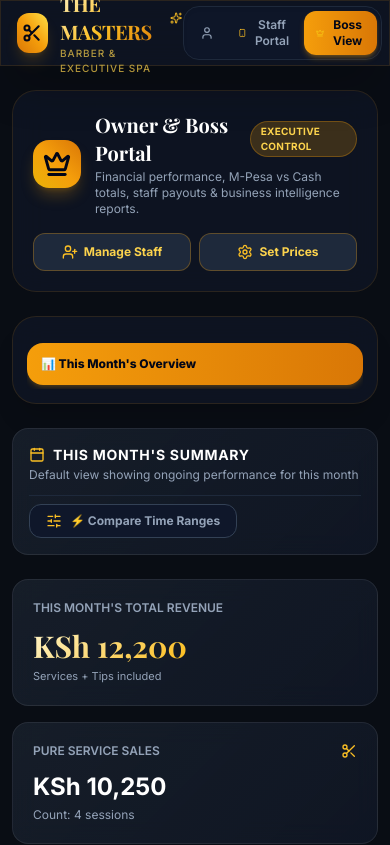
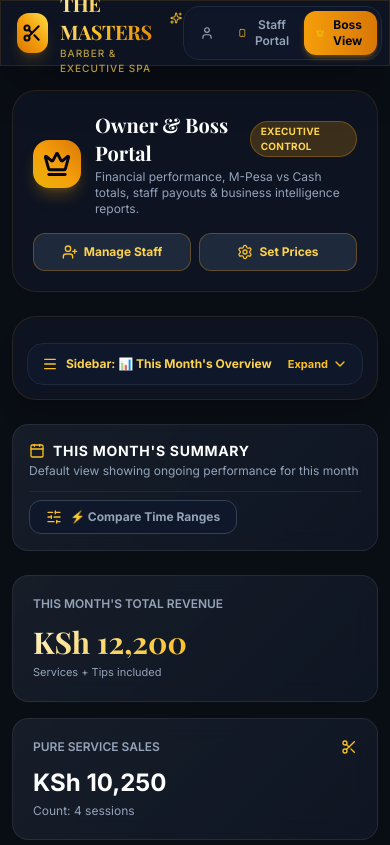
Before and after one commit to stevedev-ops/masters_frontend, a React (Vite) app: page / in a window 390 px wide. Shown: the top 845 px of the page. Built offline with nearby package versions, Linux system fonts and the light colour scheme; a web font is replaced by a local one.

Commit message:
Add mobile collapsible sidebar for Boss View navigation

```diff
--- a/src/components/OwnerDashboard.jsx
+++ b/src/components/OwnerDashboard.jsx
@@ -7,7 +7,8 @@ import {
   Crown, TrendingUp, TrendingDown, DollarSign, Users, Scissors, Heart,
   CheckSquare, Square, Wallet, Banknote, CreditCard, Calendar, Filter,
   Download, Sparkles, UserPlus, Settings, CheckCircle2, AlertCircle,
-  ArrowUpRight, ArrowDownRight, BarChart3, SlidersHorizontal, History
+  ArrowUpRight, ArrowDownRight, BarChart3, SlidersHorizontal, History,
+  Menu, ChevronDown, ChevronUp
 } from 'lucide-react';
 
 export default function OwnerDashboard() {
@@ -18,6 +19,7 @@ export default function OwnerDashboard() {
 
   // Active Tab View in Boss Dashboard
   const [activeTab, setActiveTab] = useState('overview'); // 'overview' | 'reports' | 'payouts' | 'ledger'
+  const [isMobileSidebarOpen, setIsMobileSidebarOpen] = useState(false);
 
   // Default: Compare is OFF by default. Boss sees This Month's totals cleanly.
   const [isCompareEnabled, setIsCompareEnabled] = useState(false);
@@ -272,12 +274,40 @@ export default function OwnerDashboard() {
         {/* EXECUTIVE SIDEBAR NAVIGATION */}
         <aside className="lg:col-span-1">
           <div className="glass-panel p-3.5 rounded-3xl border border-amber-500/20 lg:sticky lg:top-24 space-y-3 shadow-xl">
+
+            {/* Desktop Header */}
             <div className="px-3 py-2 text-xs font-bold text-amber-400 uppercase tracking-wider hidden lg:flex items-center space-x-2 border-b border-slate-800/80 pb-3">
               <Crown className="w-4 h-4 text-amber-400" />
               <span>Boss Navigation</span>
             </div>
 
-            <nav className="flex flex-row lg:flex-col gap-2 overflow-x-auto lg:overflow-x-visible pb-1 lg:pb-0 scrollbar-none">
+            {/* Mobile Collapsible Header / Toggle Bar */}
+            <div className="lg:hidden">
+              <button
+                type="button"
+                onClick={() => setIsMobileSidebarOpen(!isMobileSidebarOpen)}
+                className="w-full flex items-center justify-between px-3.5 py-3 rounded-2xl bg-slate-900 border border-slate-800 text-amber-300 text-xs font-bold transition-all hover:bg-slate-800/80"
+              >
+                <div className="flex items-center space-x-2 truncate">
+                  <Menu className="w-4 h-4 text-amber-400 shrink-0" />
+                  <span className="truncate">
+                    Sidebar: {
+                      activeTab === 'overview' ? "📊 This Month's Overview" :
+                      activeTab === 'reports' ? "📈 Reports & Analytics" :
+                      activeTab === 'payouts' ? "☑️ Tip Payoffs" :
+                      "📜 Audit Ledger"
+                    }
+                  </span>
+                </div>
+                <div className="flex items-center space-x-1 shrink-0 text-amber-400 font-bold text-[11px] ml-2">
+                  <span>{isMobileSidebarOpen ? 'Hide' : 'Expand'}</span>
+                  {isMobileSidebarOpen ? <ChevronUp className="w-4 h-4" /> : <ChevronDown className="w-4 h-4" />}
+                </div>
+              </button>
+            </div>
+
+            {/* Collapsible Navigation Options List */}
+            <nav className={`flex-col gap-2 ${isMobileSidebarOpen ? 'flex pt-2 lg:pt-0' : 'hidden lg:flex'}`}>
               {[
                 { id: 'overview', label: "📊 This Month's Overview" },
                 { id: 'reports', label: '📈 Reports & Analytics' },
@@ -286,8 +316,11 @@ export default function OwnerDashboard() {
               ].map(tab => (
                 <button
                   key={tab.id}
-                  onClick={() => setActiveTab(tab.id)}
-                  className={`w-full text-left py-3 px-3.5 rounded-2xl text-xs font-bold transition-all flex items-center justify-between shrink-0 min-w-[180px] lg:min-w-0 ${
+                  onClick={() => {
+                    setActiveTab(tab.id);
+                    setIsMobileSidebarOpen(false);
+                  }}
+                  className={`w-full text-left py-3 px-3.5 rounded-2xl text-xs font-bold transition-all flex items-center justify-between shrink-0 ${
                     activeTab === tab.id
                       ? 'bg-gradient-to-r from-amber-500 to-amber-600 text-slate-950 shadow-md shadow-amber-500/20 font-extrabold'
                       : 'text-slate-300 hover:text-white hover:bg-slate-800/70 border border-slate-800/50 hover:border-slate-700'
```
